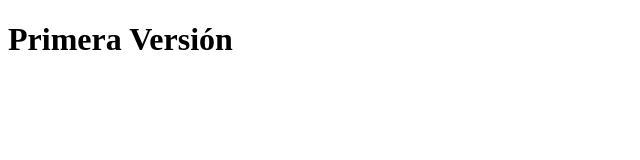
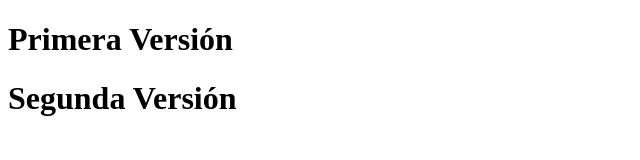
Before and after one commit to Pablo3002/prueba-estudio, a plain HTML site: page index.html in a window 1280 px wide. Shown: the whole page, without its empty margins (0-640 px from the left). Drawn offline with Linux system fonts and the light colour scheme.

Commit message:
Segundo Commit

```diff
--- a/index.html
+++ b/index.html
@@ -8,5 +8,6 @@
 </head>
 <body>
     <h1>Primera Versión</h1>
+    <h1>Segunda Versión</h1>
 </body>
 </html>
```
